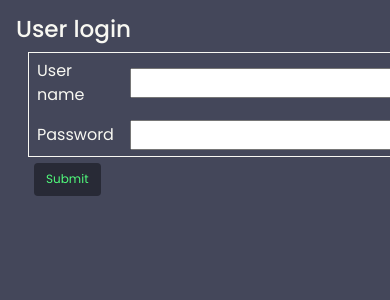
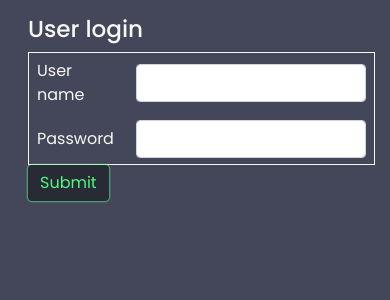
Before and after one commit to MathieuGood/animal_breeding_management, a PHP site: page / in a window 390 px wide; the page is wider, and only the part inside the window is pictured. Shown: the part 117-417 px from the top of that part. Run offline with PHP 8.4, Linux system fonts and the light colour scheme.

Commit message:
Added containers and class to make the page bootstrap responsive

```diff
--- a/pages/login.php
+++ b/pages/login.php
@@ -1,4 +1,3 @@
-<h3>User login</h3>
 <?php
 
 // Instantiate a new User object to connect to database
@@ -33,19 +32,34 @@ if (isset($_POST['logout'])) {
 if (!isset($_SESSION['open']) || $_SESSION['open'] < 1) {
     ?>
     <div class="container">
+    <h3>User login</h3>
+
+        <div class="col-auto">
+
+
             <form method="POST" action="">
+
                 <table class="formtable">
+
                     <tr>
                         <td>User name</td>
-            <td><input type="text" name="user_name" value=""></td>
+                        <td><input type="text" class="form-control" name="user_name" value=""></td>
                     </tr>
+
                     <tr>
                         <td>Password</td>
-            <td><input type="password" name="password" value=""></td>
+                        <td><input type="password" class="form-control" name="password" value=""></td>
                     </tr>
+
                 </table>
-        <input class="button" type="submit" name="form_submit" value="Submit">
+
+                <input class="btn btn-primary" type="submit" name="form_submit" value="Submit">
+
             </form>
+
+
+        </div>
+
     </div>
 
 
```
Lines whose indentation alone changed are shown as unchanged.
